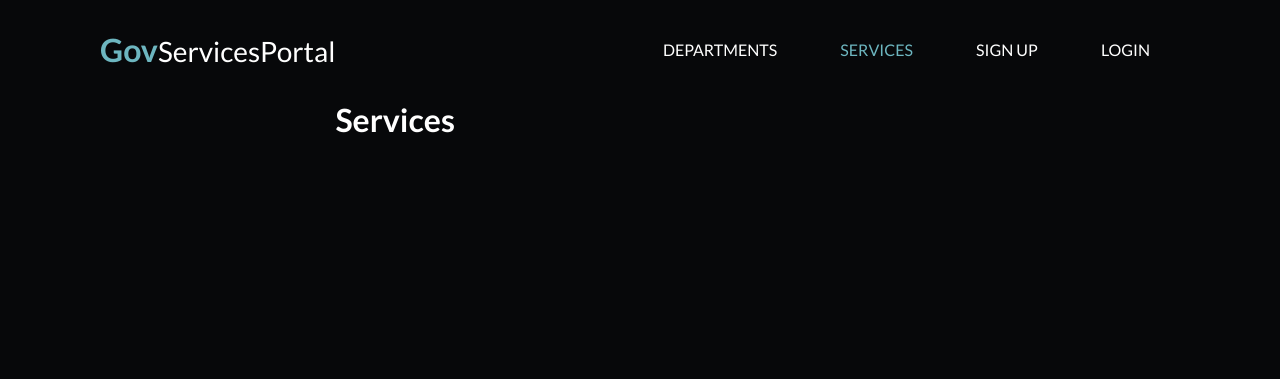
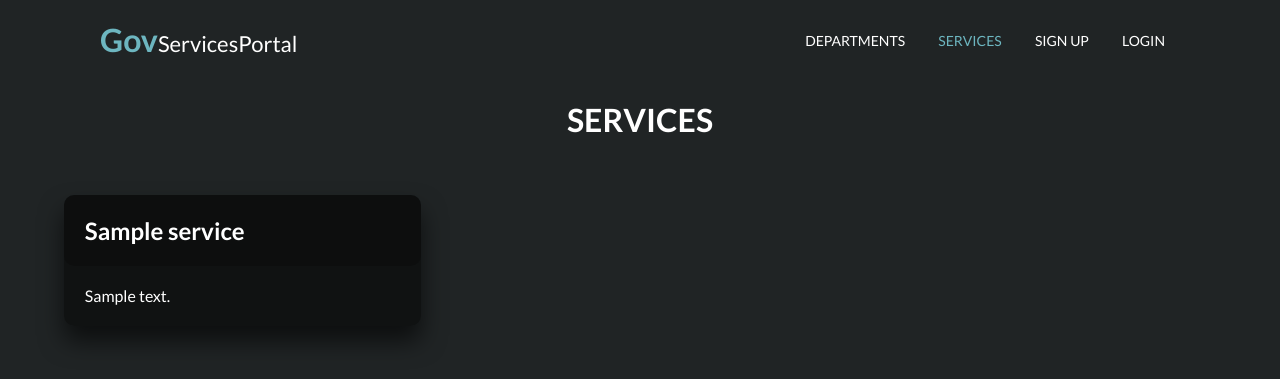
Before and after one commit to uosyph/GovServicesPortal, a Flask app: page /services in a window 1280 px wide. Shown: the top 379 px of the page. Run offline with Flask 3, Linux system fonts and the light colour scheme; tables that the repository leaves empty hold one stand-in row (values such as "Sample post").

Commit message:
[feat] Display depts & services

```diff
--- /dev/null
+++ b/static/styles/cards.css
@@ -0,0 +1,44 @@
+h1 {
+	text-align: center;
+	text-transform: uppercase;
+}
+
+.wrapper {
+	margin: 3.5rem auto;
+	width: 90%;
+}
+
+.cards {
+	display: grid;
+	grid-template-columns: repeat(3, 1fr);
+	grid-gap: 40px;
+	list-style: none;
+	margin: 0;
+	padding: 0;
+}
+
+.cards li {
+	color: #fff;
+	background: rgba(0, 0, 0, 0.5);
+	box-sizing: border-box;
+	box-shadow: 0 15px 25px rgba(0, 0, 0, 0.6);
+	border-radius: 10px;
+	flex: 1 1 200px;
+	transition: all 0.2s ease;
+}
+
+.cards li:hover {
+	background: rgba(0, 0, 0, 0.6);
+	box-shadow: 0 17px 27px rgba(0, 0, 0, 0.7);
+}
+
+.cards h2 {
+	background: rgba(0, 0, 0, 0.2);
+	border-radius: 10px;
+	margin: 0;
+	padding: 1.3rem;
+}
+
+.cards p {
+	padding: 1.3rem;
+}
--- a/static/styles/common.css
+++ b/static/styles/common.css
@@ -14,20 +14,20 @@ a {
 }
 
 body {
-	background: #07080a;
+	background: #202425;
 	font-family: 'Lato';
 }
 
 nav {
 	width: 100%;
 	height: 100px;
-	line-height: 100px;
+	line-height: 80px;
 	padding: 0 100px;
 }
 
 nav .logo p {
 	float: left;
-	font-size: 28px;
+	font-size: 22px;
 	color: #fff;
 	cursor: pointer;
 }
@@ -48,16 +48,16 @@ nav li {
 }
 
 nav li a {
-	font-size: 16px;
+	font-size: 14px;
 	text-transform: uppercase;
-	padding: 0 30px;
+	padding: 0 15px;
 	color: #fff;
 	text-decoration: none;
 	transition: 0.3s ease;
 }
 
 nav li a svg {
-	vertical-align: middle;
+	vertical-align: text-top;
 }
 
 nav li a:hover {
--- a/templates/base.html
+++ b/templates/base.html
@@ -27,7 +27,7 @@
             {% if session["loggedin"] == True: %}
                 <li>
                     <a href="{{ url_for('account') }}">
-                        <svg xmlns="http://www.w3.org/2000/svg" viewBox="0 0 448 512" height="22" width="22" {% if request.path == '/account' %} fill="#6db6c0" {% else %} fill="white" {% endif %}>
+                        <svg xmlns="http://www.w3.org/2000/svg" viewBox="0 0 448 512" height="18" width="18" {% if request.path == '/account' %} fill="#6db6c0" {% else %} fill="white" {% endif %}>
                             <path d="M224 256A128 128 0 1 0 224 0a128 128 0 1 0 0 256zm-45.7 48C79.8 304 0 383.8 0 482.3C0 498.7 13.3 512 29.7 512H418.3c16.4 0 29.7-13.3 29.7-29.7C448 383.8 368.2 304 269.7 304H178.3z"/>
                         </svg>
                     </a>
--- a/templates/list.html
+++ b/templates/list.html
@@ -2,6 +2,22 @@
 
 {% block title %}{{ list_title }} | GSP{% endblock %}
 
+{% block head %}
+<link rel="stylesheet" href="{{ url_for('static', filename='styles/cards.css') }}">
+{% endblock %}
+
 {% block body %}
 <h1 style="color: white;">{{ list_title }}</h1>
+<div class="wrapper">
+    <ul class="cards">
+        {% for item in items %}
+            <a href="#">
+                <li>
+                    <h2 style="color: white;">{{ item.title }}</h2>
+                    <p style="color: white;">{{ item.description }}</p>
+                </li>
+            </a>
+        {% endfor %}
+    </ul>
+</div>
 {% endblock %}
--- a/views.py
+++ b/views.py
@@ -161,12 +161,10 @@ def account():
     return render_template("account.html", user=user)
 
 
-@app.route("/departments")
+@app.route("/departments", methods=["GET", "POST"])
 def departments():
     departments = Department.query.all()
-    return render_template(
-        "list.html", list_title="Departments", departments=departments
-    )
+    return render_template("list.html", list_title="Departments", items=departments)
 
 
 @app.route("/departments/<department_id>")
@@ -174,11 +172,7 @@ def department(department_id):
     department = Department.query.filter_by(id=department_id).first()
     if not department:
         abort(404)
-    return render_template(
-        "listing.html",
-        title=department.title,
-        description=department.description,
-    )
+    return render_template("listing.html", item=department)
 
 
 @app.route("/departments/<department_id>/services")
@@ -188,14 +182,14 @@ def department_services(department_id):
         abort(404)
     services = Service.query.filter_by(department_id=department_id).all()
     return render_template(
-        "list.html", list_title=f"{department.title} Services", services=services
+        "list.html", list_title=f"{department.title} Services", items=services
     )
 
 
-@app.route("/services")
+@app.route("/services", methods=["GET", "POST"])
 def services():
-    services = Department.query.all()
-    return render_template("list.html", list_title="Services", services=services)
+    services = Service.query.all()
+    return render_template("list.html", list_title="Services", items=services)
 
 
 @app.route("/services/<service_id>")
@@ -203,11 +197,7 @@ def service(service_id):
     service = Service.query.filter_by(id=service_id).first()
     if not service:
         abort(404)
-    return render_template(
-        "listing.html",
-        title=service.title,
-        description=service.description,
-    )
+    return render_template("listing.html", item=service)
 
 
 @app.errorhandler(404)
```
Also changed, not shown: models.py (+5 -2 lines), templates/listing.html (+4 -3 lines).
